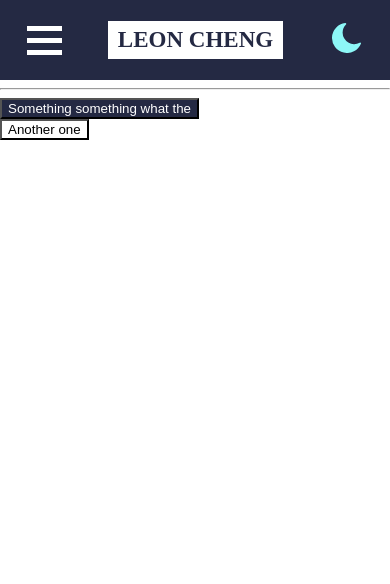
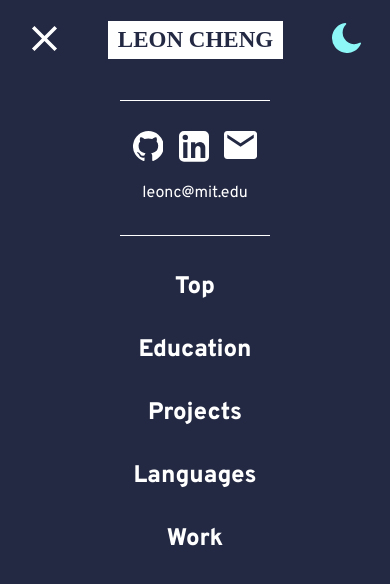
Before and after one commit to leoncheng57/redesigned-broccoli, a React app: page / in a window 390 px wide. Shown: the top 584 px of the page. Built offline with nearby package versions, Linux system fonts and the light colour scheme; a web font is replaced by a local one.

Commit message:
mobile navbar finish up

```diff
--- a/src/components/Navbar/MobileNav/Menu.js
+++ b/src/components/Navbar/MobileNav/Menu.js
@@ -1,12 +1,58 @@
 import React from "react";
 import styled, { ThemeProvider } from "styled-components";
+import { GithubIcon, LinkedInIcon, MailIcon } from "../socialicons";
 
 const MenuContainer = styled.div`
-    display: ${props => props.menuIsOpen ? "block" : "none"};
+    position: absolute;
+    top: 80px;
+    left: 0;
+    right: 0;
+    bottom: 0;
+
+    display: ${props => props.menuIsOpen ? "flex" : "none"};
+    flex-direction: column;
+    align-items: center;
     background-color: ${props => props.theme.backgroundPrimary};
     color: ${props => props.theme.textColor};
     border: none;
     margin: 0;
+
+    .IconsAndEmail {
+        margin: 20px 0;
+        padding: 30px 50px;
+        width: 150px;
+        display: flex;
+        flex-direction: column;
+        align-items: center;
+        border-top: 1px solid white;
+        border-bottom: 1px solid white;
+
+        .IconsContainer {
+            display: flex;
+            flex-direction: row;
+            justify-content: space-around;
+            width: 140px;
+        }
+
+        .EmailContainer {
+            font: normal normal normal 16px/23px Overpass;
+            margin: 0;
+            padding-top: 20px;
+        }
+    }
+
+    .LinksContainer {
+        display: flex;
+        flex-direction: column;
+        align-items: center;
+        font: bold normal normal 24px/23px Overpass;
+
+        a {
+            padding: 20px 0;
+            color: inherit;
+            text-decoration: none;
+        }
+    }
 `;
 
 
@@ -14,17 +60,21 @@ export const Menu =  (props) => {
     return (
         <ThemeProvider theme={props.theme}>
             <MenuContainer menuIsOpen={props.menuIsOpen}>
-                <div>LEON CHENG</div>
-                <div>MoonIcon</div>
-                <div> --- </div>
-                <div> Social Icons </div>
-                <div> --- </div>
-                <div>
-                    <p>Top</p>
-                    <p>Education</p>
-                    <p>Projects</p>
-                    <p>Languages</p>
-                    <p>Work</p>
+                <div className="IconsAndEmail">
+                    <div className="IconsContainer">
+                        <GithubIcon fill="white"/>
+                        <LinkedInIcon fill="white"/>
+                        <MailIcon fill="white"/>
+                    </div>
+                    <p className="EmailContainer">leonc@mit.edu</p>
+                </div>
+
+                <div className="LinksContainer">
+                    <a href="#">Top</a>
+                    <a href="#">Education</a>
+                    <a href="#">Projects</a>
+                    <a href="#">Languages</a>
+                    <a href="#">Work</a>
                 </div>
             </MenuContainer>
         </ThemeProvider>
--- a/src/components/Navbar/MobileNav/_MobileNav.js
+++ b/src/components/Navbar/MobileNav/_MobileNav.js
@@ -5,7 +5,7 @@ import {Top} from "./top";
 import {Menu} from "./menu";
 
 export default (props) => {
-    const [menuIsOpen, setMenuIsOpen] = useState(false);
+    const [menuIsOpen, setMenuIsOpen] = useState(true);
 
     const openMenu = () => {
         setMenuIsOpen(true);
```
